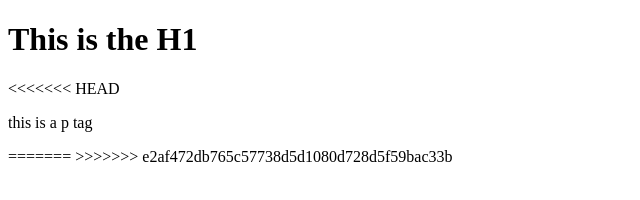
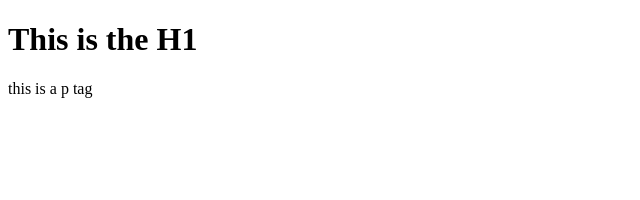
Before and after one commit to knightgreider/2023-portfolio-website, a plain HTML site: page index.html in a window 1280 px wide. Shown: the whole page, without its empty margins (0-640 px from the left). Drawn offline with Linux system fonts and the light colour scheme.

Commit message:
Accepted Merge

```diff
--- a/index.html
+++ b/index.html
@@ -8,9 +8,6 @@
 </head>
 <body>
     <h1>This is the H1</h1>
-<<<<<<< HEAD
     <p>this is a p tag</p>
-=======
->>>>>>> e2af472db765c57738d5d1080d728d5f59bac33b
 </body>
 </html>
```
